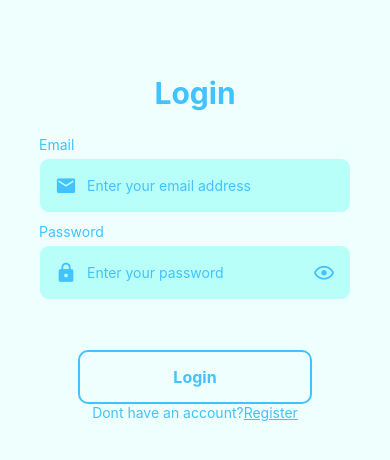
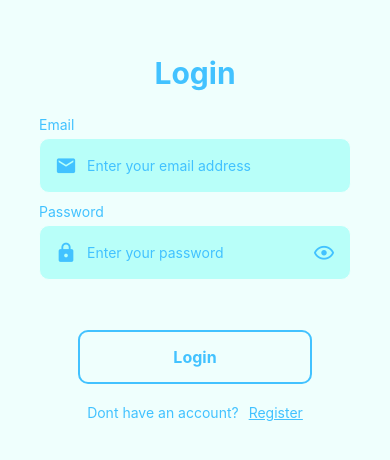
Before and after one commit to R15-Mobile-development-project/FoodApp, a React Native app in the folder frontend/: screen /Login in a window 390 px wide. Shown: the part 174-634 px from the top of the page. Built offline with nearby package versions, Linux system fonts and the light colour scheme.

Commit message:
added statusMsgContainer style to styles, added infoContainer to styles, added gap between login and register texts

```diff
--- a/frontend/src/LoginPage.js
+++ b/frontend/src/LoginPage.js
@@ -76,14 +76,14 @@ function LoginPage() {
         {/* //TODO add onPress to Login user */}
         <Button title="Login" onPress={() => Login()} />
       </View>
-      <View style={{flexDirection: 'row'}}>
+      <View style={styles.infoContainer}>
         <Text style={{color: COLORS.primary}}>Dont have an account?</Text>
         <TouchableOpacity onPress={() => navigation.navigate('Register')}>
           <Text style={styles.textlink}>Register</Text>
         </TouchableOpacity>
       </View>
 
-      <View>
+      <View style={styles.statusMsgContainer}>
         <Text style={{color: COLORS.primary}}>{statusMsg ? statusMsg : ""}</Text>
       </View>
     </KeyboardAvoidingView>
--- a/frontend/src/RegisterPage.js
+++ b/frontend/src/RegisterPage.js
@@ -95,14 +95,14 @@ function RegisterPage() {
       <View style={styles.buttonContainer}>
         <Button title="Register" onPress={() => Register()}/>
       </View>
-      <View style={{flexDirection: 'row'}}>
-        <Text style={{color: COLORS.primary}}>Allready have an account?</Text>
+      <View style={styles.infoContainer}>
+        <Text style={{color: COLORS.primary}}>Already have an account?</Text>
         <TouchableOpacity onPress={() => navigation.navigate('Login')}>
           <Text style={styles.textlink}>Login</Text>
         </TouchableOpacity>
       </View>
 
-      <View>
+      <View style={styles.statusMsgContainer}>
         <Text style={{color: COLORS.primary}}>{statusMsg ? statusMsg : ""}</Text>
       </View>
     </KeyboardAvoidingView>
--- a/frontend/src/conts/Styles.js
+++ b/frontend/src/conts/Styles.js
@@ -31,6 +31,14 @@ const styles = StyleSheet.create({
     color: COLORS.primary,
     textDecorationLine: 'underline',
   },
+  infoContainer: {
+    marginTop: 20,
+    flexDirection: 'row',
+    gap: 10
+  },
+  statusMsgContainer: {
+    marginTop: 20
+  },
 });
 
 export default styles;
```
